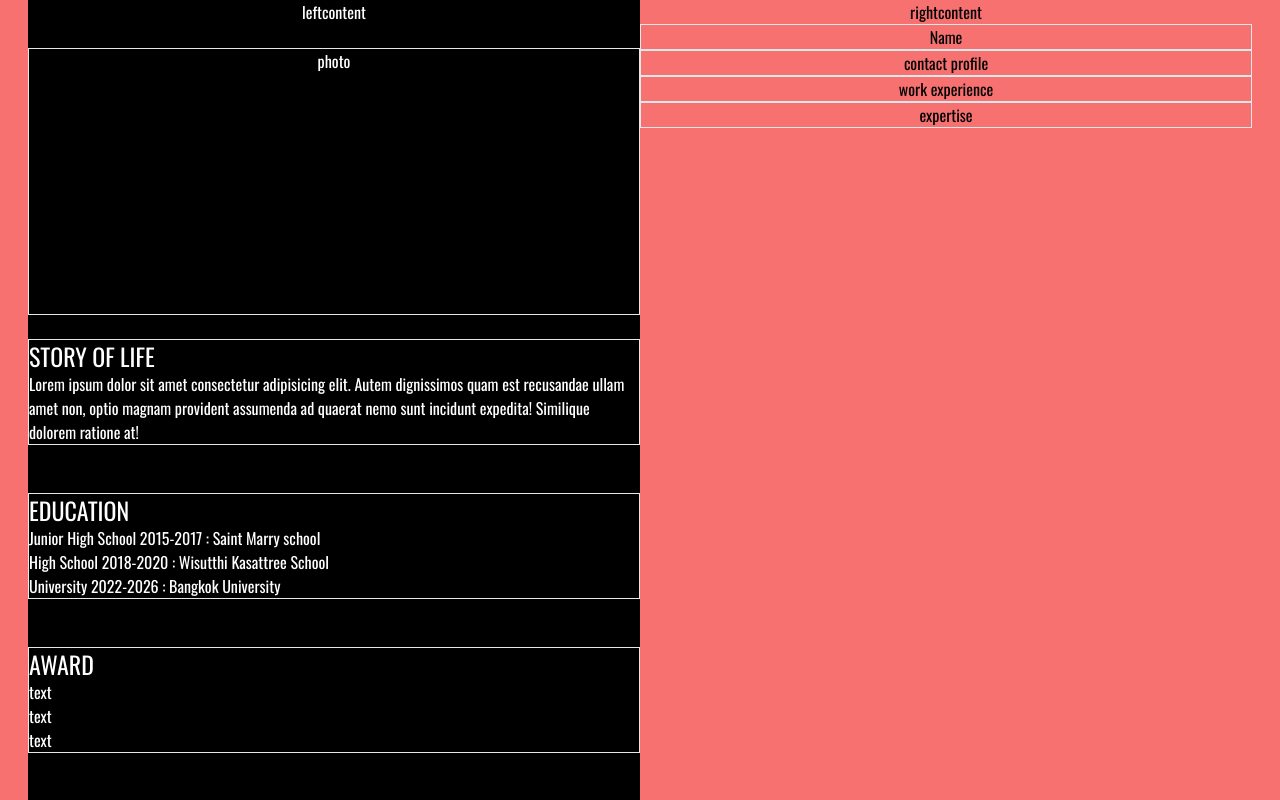
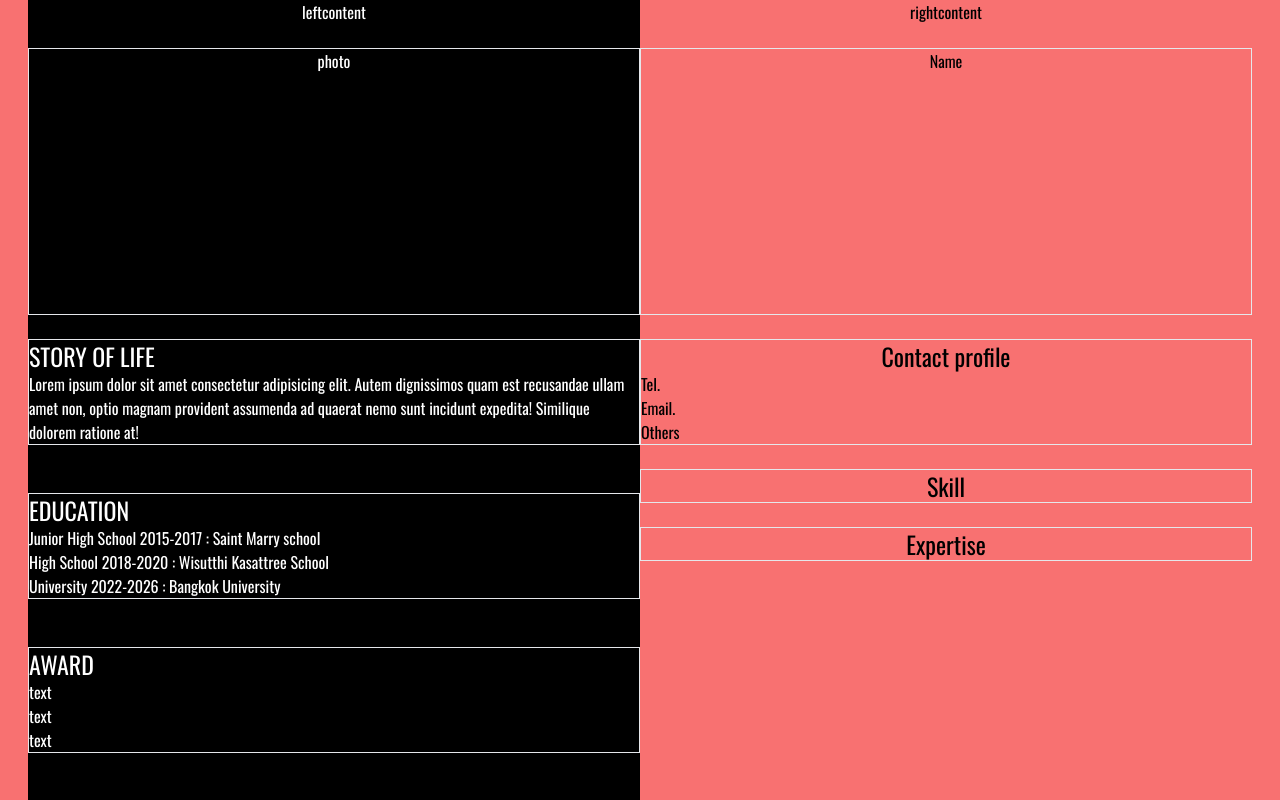
Before and after one commit to KaNoMPoND/KaNoMPoND.github.io, a React (Vite) app: page / in a window 1280 px wide. Built offline with nearby package versions, Linux system fonts and the light colour scheme.

Commit message:
edit right content

```diff
--- a/src/App.tsx
+++ b/src/App.tsx
@@ -4,67 +4,69 @@ function App() {
   return (
     <>
       <div className="font-Oswald flex px-7 bg-red-400 w-screen h-screen">
-        <div className="flex flex-col
-         gap-6 w-1/2 text-center bg-black text-white ">
+        <div
+          className="flex flex-col
+         gap-6 w-1/2 text-center bg-black text-white"
+        >
           leftcontent
           <div className="border w-4/4 h-2/6 ">photo</div>
-
           <div className="flex flex-col gap-y-12">
-            <div  className="border  ">
-              <div className="text-2xl text-left">
-              STORY OF LIFE
-              </div>
+            <div className="border  ">
+              <div className="text-2xl text-left">STORY OF LIFE</div>
               <h6>
                 <div className="text-left">
-                  Lorem ipsum dolor sit amet consectetur adipisicing elit. Autem dignissimos quam est recusandae ullam amet non, optio magnam provident assumenda ad quaerat nemo sunt incidunt expedita! Similique dolorem ratione at!
+                  Lorem ipsum dolor sit amet consectetur adipisicing elit. Autem
+                  dignissimos quam est recusandae ullam amet non, optio magnam
+                  provident assumenda ad quaerat nemo sunt incidunt expedita!
+                  Similique dolorem ratione at!
                 </div>
               </h6>
             </div>
-            <div className="border  ">
+            <div className="border">
               <div className="text-2xl text-left flex flex-col gap-3">
                 EDUCATION
               </div>
               <h6>
                 <div className="text-left">
-                  Junior High School 2015-2017 :
-                  Saint Marry school
-                </div>
-                <div className="text-left">
-                  High School 2018-2020 :
-                  Wisutthi Kasattree School
-                </div>
-                <div className="text-left">
-                  University 2022-2026 :
-                  Bangkok University
+                  <div>Junior High School 2015-2017 : Saint Marry school</div>
+                  <div>High School 2018-2020 : Wisutthi Kasattree School</div>
+                  <div>University 2022-2026 : Bangkok University</div>
                 </div>
               </h6>
             </div>
             <div className="border  ">
-              <div className="text-2xl text-left">
-                AWARD
-              </div>
+              <div className="text-2xl text-left">AWARD</div>
               <h6>
                 <div className="text-left">
-                  <div>
-                    text
-                  </div>
-                  <div>
-                    text
-                  </div>
-                  <div>
-                    text
-                  </div>
+                  <div>text</div>
+                  <div>text</div>
+                  <div>text</div>
                 </div>
               </h6>
             </div>
           </div>
         </div>
-        <div className="w-1/2 text-center">
+        <div className="flex flex-col gap-6 w-1/2 text-center">
           rightcontent
-          <div className="border">Name</div>
-          <div className="border">contact profile</div>
-          <div className="border">work experience</div>
-          <div className="border">expertise</div>
+          <div className="border w-4/4 h-2/6">
+            <div>Name</div>
+          </div>
+          <div className="border">
+            <div className="text-2xl">Contact profile</div>
+            <h6>
+              <div className="text-left">
+                <div>Tel.</div>
+                <div>Email.</div>
+                <div>Others</div>
+              </div>
+            </h6>
+          </div>
+          <div className="border">
+            <div className="text-2xl">Skill</div>
+          </div>
+          <div className="border">
+            <div className="text-2xl">Expertise</div>
+          </div>
         </div>
       </div>
     </>
```
